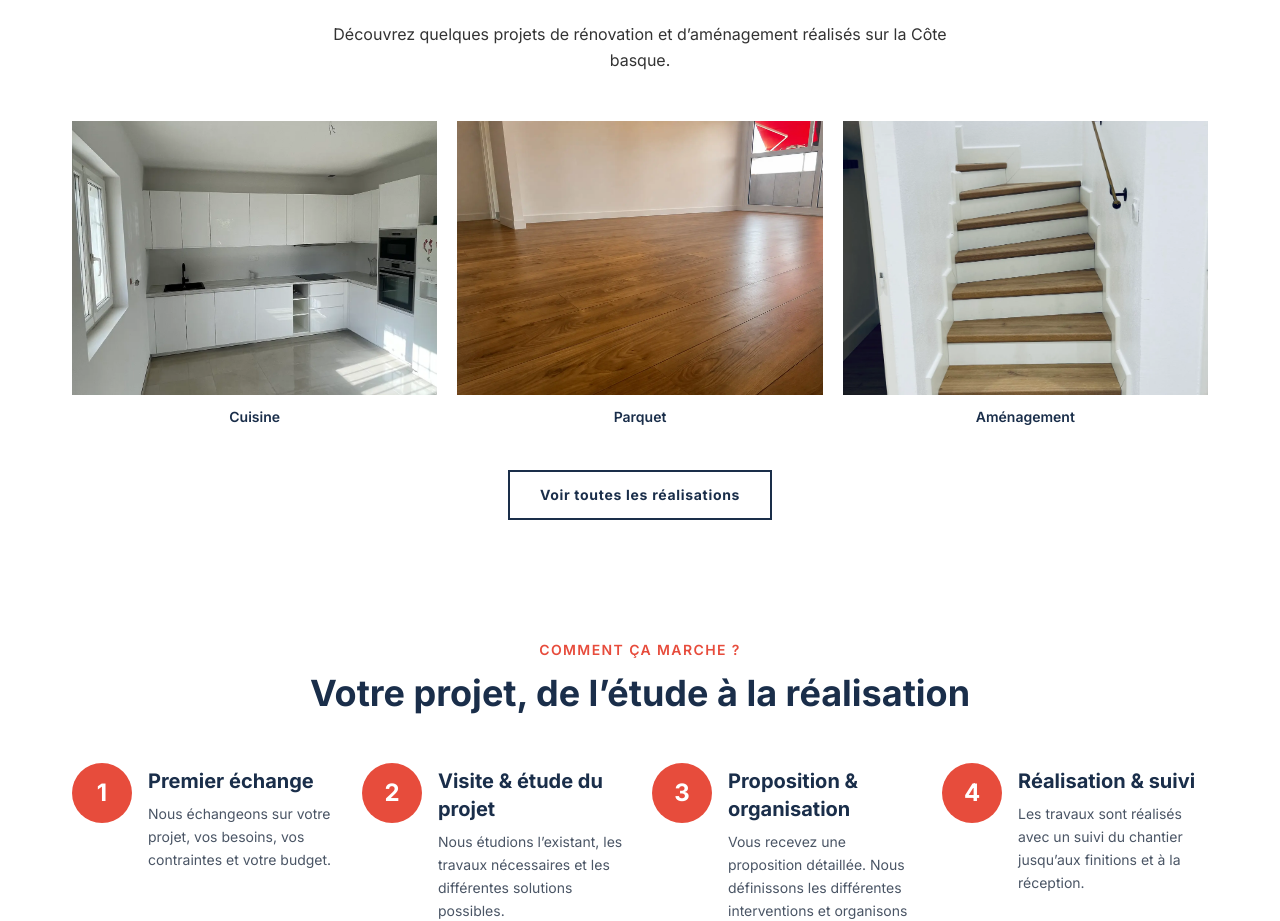
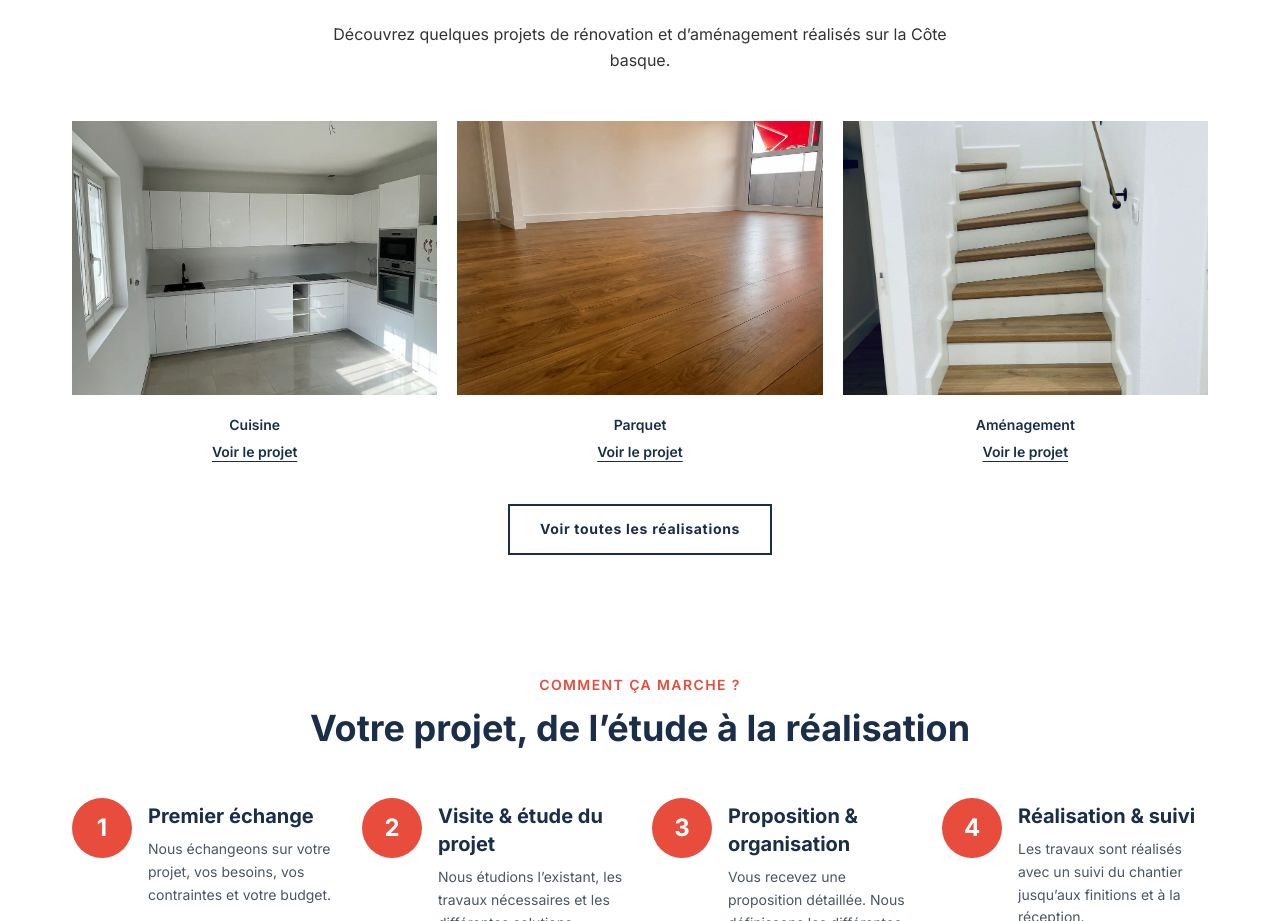
Before and after one commit to valentinverdon-dot/kaza-interieur, a Next.js app: page / in a window 1280 px wide. Shown: the part 1681-2602 px from the top of the page. Built offline with nearby package versions, Linux system fonts and the light colour scheme.

Commit message:
Improve internal linking across service pages

```diff
--- a/app/services/amenagement-interieur/page.tsx
+++ b/app/services/amenagement-interieur/page.tsx
@@ -374,6 +374,17 @@ export default function AmenagementInterieurPage() {
               Kaza peut réunir plusieurs interventions dans un même chantier
               afin de conserver une organisation et des finitions cohérentes.
             </p>
+            <p className="body-text mt-4 !text-white">
+              Si le projet concerne plusieurs pièces ou une transformation plus
+              large du logement, ces interventions peuvent être réunies dans un
+              même accompagnement.
+            </p>
+            <Link
+              href="/services/renovation-interieure"
+              className="mt-5 inline-block text-sm font-bold text-accent transition-colors hover:text-white"
+            >
+              Découvrir l’accompagnement en rénovation intérieure
+            </Link>
           </div>
           <div className="flex flex-col items-stretch justify-center gap-4 sm:flex-row sm:items-center lg:justify-end">
             <Link
--- a/app/services/page.tsx
+++ b/app/services/page.tsx
@@ -124,6 +124,18 @@ export default function ServicesPage() {
             </FadeIn>
           ))}
         </div>
+
+        <FadeIn className="mt-16 text-center">
+          <p className="body-text text-gray-600">
+            Quelques projets déjà réalisés sur la Côte basque.
+          </p>
+          <Link
+            href="/realisations"
+            className="btn-outline mt-6 inline-block px-6 py-3 text-sm font-bold tracking-wider"
+          >
+            Découvrir nos réalisations
+          </Link>
+        </FadeIn>
       </section>
     </div>
   );
--- a/app/services/pose-cuisine/page.tsx
+++ b/app/services/pose-cuisine/page.tsx
@@ -315,6 +315,17 @@ export default function PoseCuisinePage() {
               plombier ou d’un électricien sont réalisés par les professionnels
               compétents.
             </p>
+            <p className="body-text mt-4 !text-white">
+              Lorsque la cuisine s’inscrit dans une transformation plus globale
+              du logement, les différentes interventions peuvent être étudiées
+              dans un même projet.
+            </p>
+            <Link
+              href="/services/renovation-interieure"
+              className="mt-5 inline-block text-sm font-bold text-accent transition-colors hover:text-white"
+            >
+              Découvrir l’accompagnement en rénovation intérieure
+            </Link>
           </div>
         </div>
       </section>
--- a/components/Portfolio.tsx
+++ b/components/Portfolio.tsx
@@ -11,6 +11,7 @@ export const featuredProjects = [
     image: "/projects/project-1-cuisine/Cuisine_8.webp",
     alt: "Cuisine blanche équipée posée par Kaza à Anglet",
     tone: "#1a2e4a",
+    href: "/realisations/pose-cuisine-ikea-anglet",
   },
   {
     title: "Parquet",
@@ -18,12 +19,14 @@ export const featuredProjects = [
       "/projects/project-4-parquet-anglet/pose-parquet-contrecolle-anglet-salon.webp",
     alt: "Parquet contrecollé posé dans un salon à Anglet",
     tone: "#5c4033",
+    href: "/realisations/pose-parquet-contrecolle-anglet",
   },
   {
     title: "Aménagement",
     image: "/projects/project-3-amenagement/Amenagement_7.webp",
     alt: "Escalier habillé de parquet et rénové par Kaza",
     tone: "#4a6741",
+    href: "/realisations/amenagement-escalier-sur-mesure-bayonne",
   },
 ];
 
@@ -68,6 +71,7 @@ export default function Portfolio({
         <div className="mt-12 grid grid-cols-1 gap-5 sm:grid-cols-2 lg:grid-cols-3">
           {featuredProjects.map((project, i) => (
             <FadeIn key={project.title} delay={i * 80}>
+              <div>
                 <button
                   type="button"
                   onClick={() => setSelected(project)}
@@ -86,10 +90,19 @@ export default function Portfolio({
                       <span>{project.title}</span>
                     </div>
                   </div>
+                </button>
                 <p className="mt-3 text-center text-sm font-semibold text-primary">
                   {project.title}
                 </p>
-              </button>
+                <p className="mt-1 text-center">
+                  <Link
+                    href={project.href}
+                    className="text-sm font-semibold text-primary underline underline-offset-4 transition-colors duration-300 ease-out hover:text-accent"
+                  >
+                    Voir le projet
+                  </Link>
+                </p>
+              </div>
             </FadeIn>
           ))}
         </div>
@@ -152,6 +165,13 @@ export default function Portfolio({
                 Projet réalisé par Kaza — Valentin Verdon, Anglet (Pays
                 Basque).
               </p>
+              <Link
+                href={selected.href}
+                onClick={(e) => e.stopPropagation()}
+                className="mt-4 inline-block text-sm font-semibold text-primary underline underline-offset-4 transition-colors duration-300 ease-out hover:text-accent"
+              >
+                Voir le projet
+              </Link>
             </div>
           </div>
         </div>
```
Lines whose indentation alone changed are shown as unchanged.
